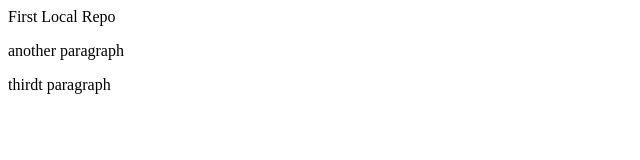
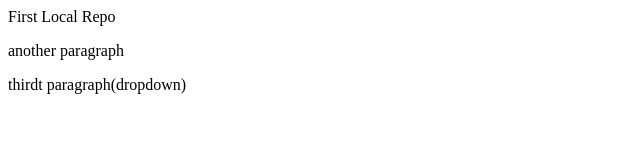
Before and after one commit to rutujagaikwad582/LocalRepository, a plain HTML site: page index.html in a window 1280 px wide. Shown: the full height of the page, 0-640 px from the left. Drawn offline with Linux system fonts and the light colour scheme.

Commit message:
changing in feature1 branch

```diff
--- a/index.html
+++ b/index.html
@@ -1,3 +1,3 @@
 <p>First Local Repo</p>
 <p> another paragraph</p>
-<p>thirdt paragraph</p>
+<p>thirdt paragraph(dropdown)</p>
```
